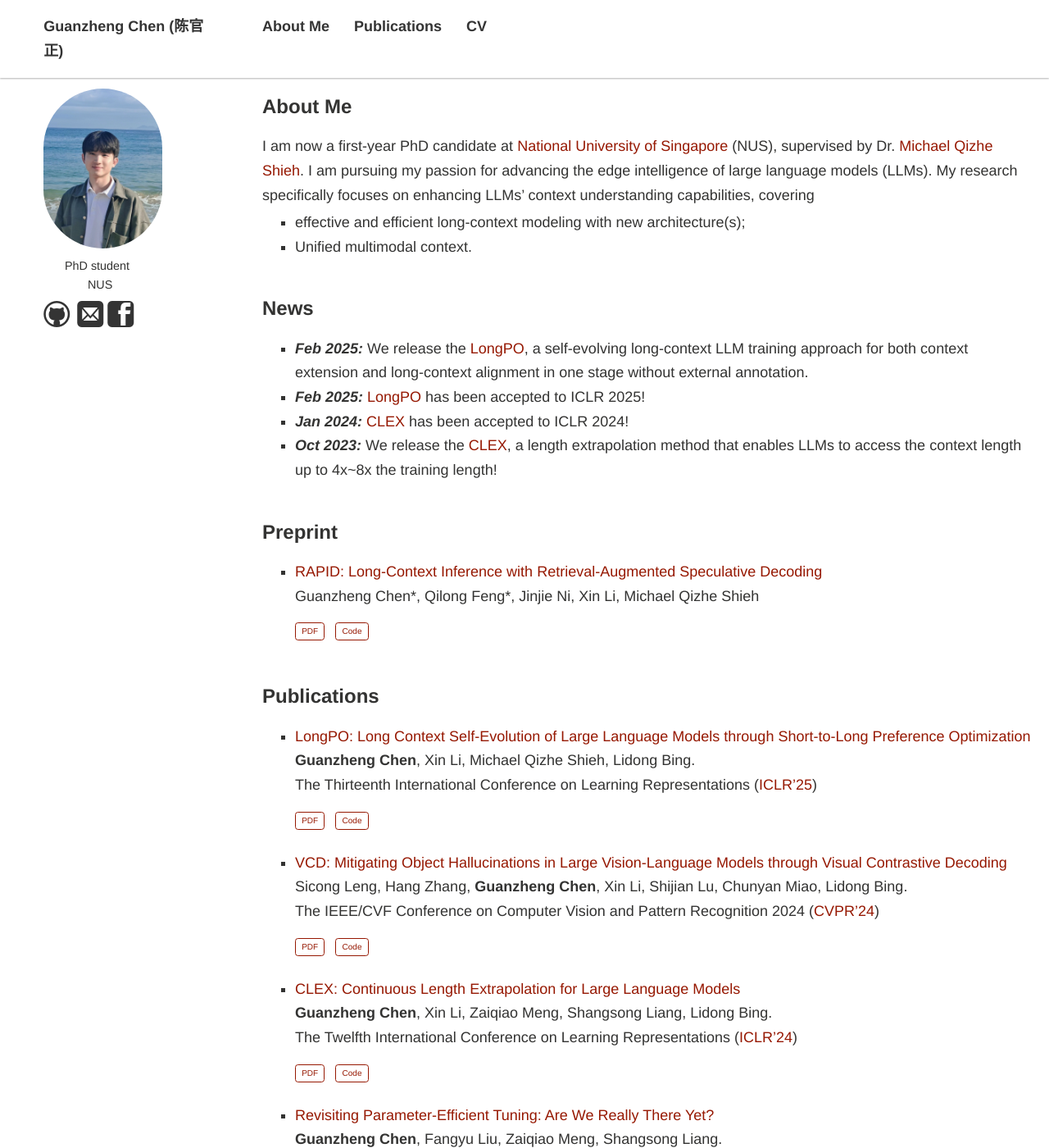
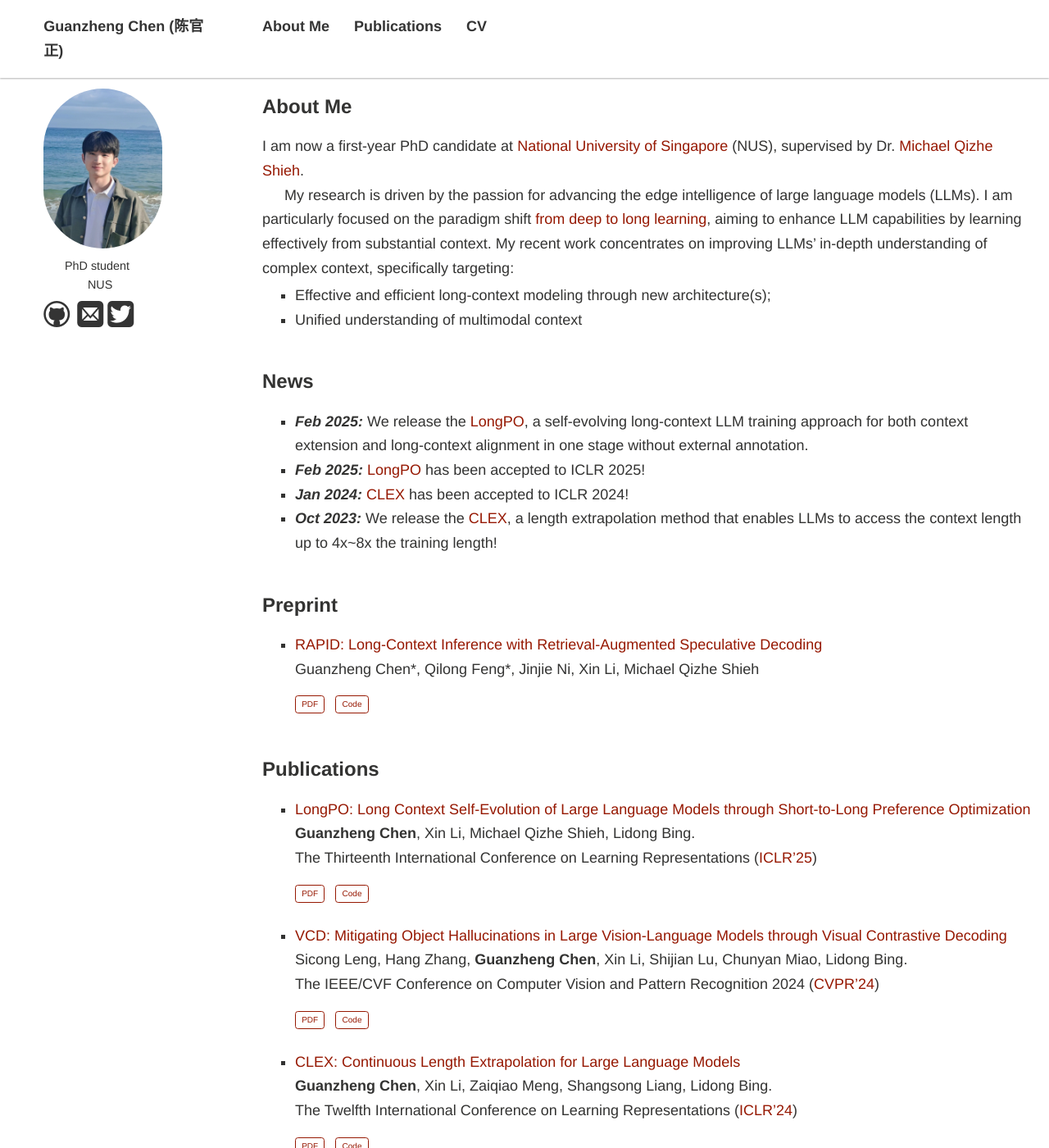
Before and after one commit to guanzhchen/guanzhchen.github.io, a Jekyll site: the page built from index.md, in a window 1280 px wide and 1400 px high. Shown: the whole window at 82% size. Built offline with Jekyll 4.4.1, drawn with Linux system fonts in a browser that asks for light colours; nearby versions of some CDN libraries; comment, search, counter and statistics services are not loaded; a style sheet for code colours, icons or effects is not loaded.

Commit message:
refactor

```diff
--- a/assets/css/main.css
+++ b/assets/css/main.css
@@ -219,7 +219,7 @@ img.floatpic{float:right; margin-left:1em; width:33%;}
 .icon-instagram,.icon-facebook,.icon-twitter,.icon-google-plus,.icon-feed,.icon-feed-2,.icon-linkedin,.icon-tumblr,.icon-lastfm,.icon-mail,.icon-github{font-family:'icomoon';speak:none;font-style:normal;font-weight:normal;font-variant:normal;text-transform:none;line-height:1;-webkit-font-smoothing:antialiased;}
 .icon-instagram:before{content:"\e004";}
 .icon-facebook:before{content:"\e003";}
-.icon-twitter:before{content:"\e003";}
+.icon-twitter:before{content:"\e007";}
 .icon-google-plus:before{content:"\e00a";}
 .icon-feed:before{content:"\e00b";}
 .icon-feed-2:before{content:"\e00c";}
--- a/index.md
+++ b/index.md
@@ -7,11 +7,13 @@ layout: page
 I am now a first-year PhD candidate at [National University of Singapore](https://nus.edu.sg/) (NUS), supervised by Dr. [Michael Qizhe Shieh](https://michaelshieh.com/).
 <!-- second-year Master's student at [Sun Yat-sen University](https://www.sysu.edu.cn/) (SYSU), supervised by Dr. [Shangsong Liang](https://cse.sysu.edu.cn/content/4569). I also work closely with [Zaiqiao Meng](https://mengzaiqiao.github.io/) and [Fangyu Liu](https://fangyuliu.me/about.html).
 Previously, I completed my Bachelor's degree at [Chongqing University](https://www.cqu.edu.cn/) (CQU) in 2021. -->
-I am pursuing my passion for advancing the edge intelligence of large language models (LLMs).
-My research specifically focuses on enhancing LLMs' context understanding capabilities, covering
 
-- effective and efficient long-context modeling with new architecture(s);
-- Unified multimodal context.
+My research is driven by the passion for advancing the edge intelligence of large language models (LLMs). I am particularly focused on the paradigm shift [from deep to long learning](https://hazyresearch.stanford.edu/blog/2023-03-27-long-learning), aiming to enhance LLM capabilities by learning effectively from substantial context. My recent work concentrates on improving LLMs' in-depth understanding of complex context, specifically targeting:
+
+- Effective and efficient long-context modeling through new architecture(s);
+- Unified understanding of multimodal context
+
+
 
 
 
```
